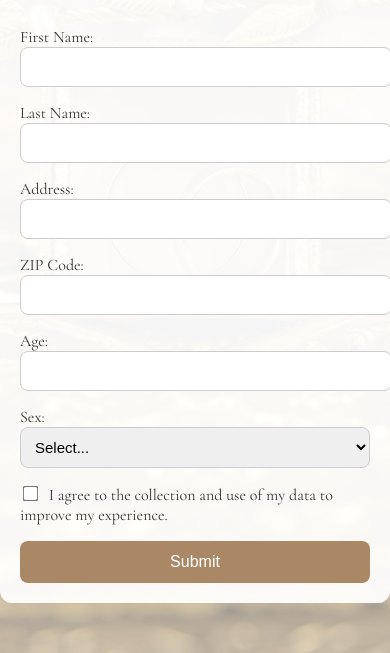
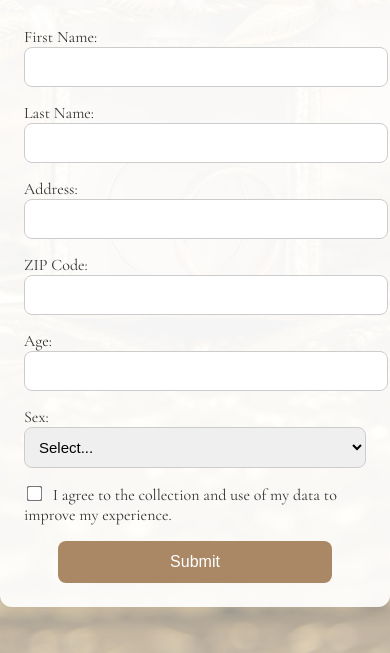
Before and after one commit to Antdamus/OG-Jewelry, a plain HTML site: page form.html in a window 390 px wide. Shown: the part 191-844 px from the top of the page. Drawn offline with nearby package versions, Linux system fonts and the light colour scheme.

Commit message:
Update style.css

```diff
--- a/style.css
+++ b/style.css
@@ -20,7 +20,7 @@ body::before {
   z-index: 0;
 }
 
-/* === CONTAINERS === */
+/* === CONTAINER SHARED === */
 .welcome-container,
 .form-container {
   position: relative;
@@ -32,8 +32,6 @@ body::before {
   box-shadow: 0 4px 24px rgba(0, 0, 0, 0.15);
   max-width: 500px;
   width: 90%;
-
-  /* Page entrance animation */
   opacity: 0;
   transform: translateY(10px);
   animation: fadeInUp 1.2s ease forwards;
@@ -46,7 +44,7 @@ body::before {
   }
 }
 
-/* === SHIMMER TEXT EFFECT === */
+/* === SHIMMER BRAND NAME === */
 .brand-name {
   font-family: 'Playfair Display', serif;
   font-size: 48px;
@@ -72,7 +70,8 @@ body::before {
 /* === BUTTONS === */
 .enter-button,
 button[type="submit"] {
-  display: inline-block;
+  display: block;
+  margin: 0 auto;
   padding: 12px 24px;
   font-size: 16px;
   text-decoration: none;
@@ -82,7 +81,8 @@ button[type="submit"] {
   transition: background-color 0.3s ease, box-shadow 0.3s ease;
   border: none;
   cursor: pointer;
-  width: 100%;
+  width: 80%;
+  max-width: 300px;
 }
 
 .enter-button:hover,
@@ -145,11 +145,11 @@ input[type="checkbox"] {
 .form-container form .fade-delay-7 { animation-delay: 0.7s; }
 .form-container form .fade-delay-8 { animation-delay: 0.8s; }
 
-/* === RESPONSIVE === */
-@media (max-width: 600px) {
+/* === RESPONSIVE DESIGN === */
+@media (max-width: 768px) {
   .welcome-container,
   .form-container {
-    padding: 20px;
+    padding: 24px;
     border-radius: 12px;
   }
 
@@ -161,7 +161,14 @@ input[type="checkbox"] {
     font-size: 18px;
   }
 
-  input, select, textarea, button {
+  input,
+  select,
+  textarea,
+  button {
     font-size: 15px;
   }
+
+  button {
+    width: 90%;
+  }
 }
```
